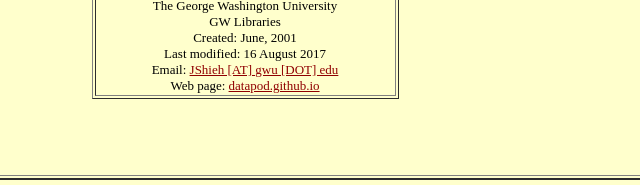
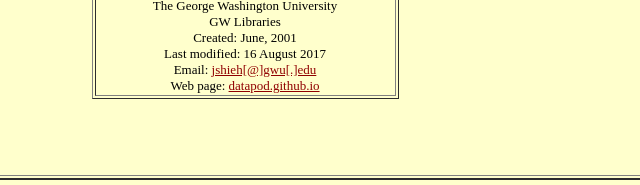
Before and after one commit to datapod/datapod.github.io, a plain HTML site: page index.html in a window 1280 px wide. Shown: the part 9355-9540 px from the top of the page, 395-1035 px from the left. Drawn offline with Linux system fonts and the light colour scheme.

Commit message:
Update index.html

```diff
--- a/index.html
+++ b/index.html
@@ -871,7 +871,7 @@
 Created: June, 2001<br>
 Last modified: 16 August 2017
 <br>
-            Email: <a href=" "><font size="2">JShieh [AT] gwu [DOT] edu</a><br>
+            Email: <a href=" "><font size="2">jshieh[@]gwu[.]edu</a><br>
 Web page: <a href="http://datapod.github.io/">datapod.github.io</a></font>
           </td>
           </tr>
```
